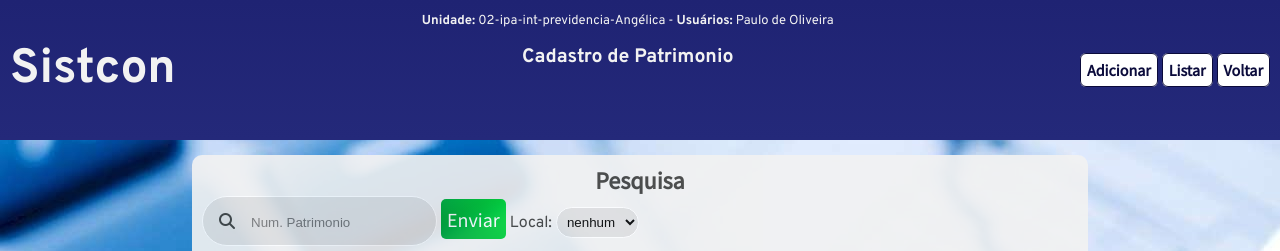
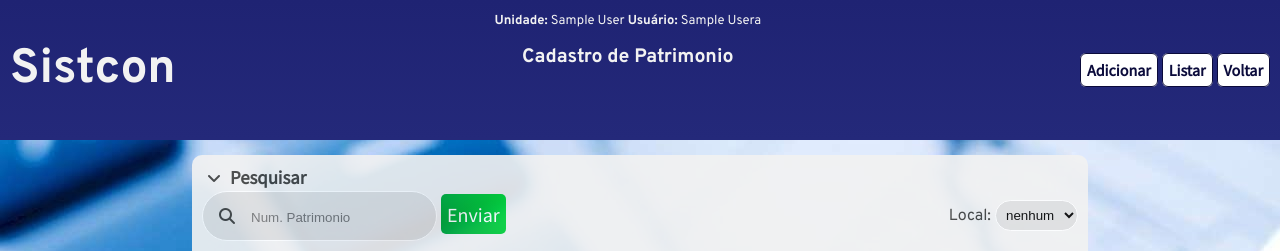
Before and after one commit to Luiz-Mtca-tech/patrimonio, a PHP site: page /table/table.php in a window 1280 px wide. Shown: the top 251 px of the page. Run offline with PHP 8.4, Linux system fonts and the light colour scheme; the visitor is signed in with stand-in values (Sample User, id 1); data that the repository does not hold is empty; classes that the project's autoload settings leave out are loaded by file name; some libraries are stand-ins or nearby versions; some web fonts are replaced.

Commit message:
fixed some problems

```diff
--- a/www/alter/alter.php
+++ b/www/alter/alter.php
@@ -4,6 +4,10 @@
     use Patrimonio\WWW\db\MysqlDataBase;
     use Patrimonio\WWW\alter\FillFormAlter;
     session_start();
+    if (!isset($_SESSION['login'])){
+        header("Location: ../index.html");
+
+    }
     $_SESSION["id"] = filter_input(INPUT_GET, "id", FILTER_SANITIZE_NUMBER_INT);
 
     $db = new MysqlDataBase("sistcon", "mysql", "root", "031957");
--- a/www/css/text.css
+++ b/www/css/text.css
@@ -1,11 +1,17 @@
 @import url('https://fonts.googleapis.com/css2?family=Kanit:wght@400;500;600;700&family=Mukta:wght@200;400&family=Overpass:wght@300;400;600;700&family=Patua+One&family=Roboto+Condensed:wght@300&family=Secular+One&family=Source+Sans+Pro:wght@200;300;400&display=swap');
 
 /* styles for some texts in the page */
-.h1-search {
+.h1 {
     color: #40403E;
     margin: 0px;
     text-align: center;
     font-family: Source Sans Pro, Arial;
+}
+.title-search {
+    color: #40403E;
+    margin: 0px;
+    font-family: Source Sans Pro, Arial;
+    display: inline;
 }
 h1.menu-title {
     color: #F2F2F2;
@@ -22,7 +28,11 @@ a {
     color: #40403E;
 }
 
-
+.tool-icon {
+    padding: 10px;
+    color: #4D508C;
+    font-size: 1.6em;
+}
 .table-icon {
     padding: 10px;
     color: #4D508C;
--- a/www/delete/add_baixa.php
+++ b/www/delete/add_baixa.php
@@ -10,7 +10,10 @@ require "../vendor/autoload.php";
 use Patrimonio\WWW\db\MysqlDataBase;
 
 session_start();
+if (!isset($_SESSION['login'])){
+    header("Location: ../index.html");
 
+}
 $db = new MysqlDataBase("sistcon", "mysql", "root", "031957");
 $id = filter_input(INPUT_POST, "patrimonio", FILTER_VALIDATE_INT);
 $data = $db->find("patrimonio" , "id = ". $id);
--- a/www/js/table.js
+++ b/www/js/table.js
@@ -35,4 +35,9 @@ $(document).ready(function(){
         })
     })
 
+    $("#hide-search").click(function(){
+        alert("clicou")
+        document.querySelector("#inputs-search-area").classList.add('hidden')
+    })
+
 })
--- a/www/php/classes/patrimonio/Patrimonio.php
+++ b/www/php/classes/patrimonio/Patrimonio.php
@@ -58,7 +58,7 @@ class Patrimonio extends MysqlDataBase {
          "pat_vlin"  => filter_input(INPUT_POST, "aqcuisicion-value", FILTER_SANITIZE_NUMBER_INT),
          "pat_vlat"  => filter_input(INPUT_POST, "actual-value", FILTER_SANITIZE_NUMBER_INT),
          "pat_foto"  => filter_input(INPUT_POST, "picture", FILTER_DEFAULT),
-         "pat_unid"  => $_SESSION["unidade"],
+         "pat_unid"  => $_SESSION["codigo-unidade"],
          "pat_dtbai" => date("Y-m-d", intval("00-00-0000")),
          "pat_motiv" => "",
          "pat_cod"   => "",
--- a/www/php/generatetablelocal.php
+++ b/www/php/generatetablelocal.php
@@ -16,6 +16,7 @@ if($local == "0"){
     $data = $db->findAll("patrimonio");
 } else {
     $data = $db->findAll("patrimonio", "pat_loca = $local");
+    $_SESSION["local"] = $local;
 }
 ?>
 <table>
--- a/www/show/show.php
+++ b/www/show/show.php
@@ -3,7 +3,11 @@ require "../vendor/autoload.php";
 
     use Patrimonio\WWW\db\MysqlDataBase;
     //use Patrimonio\WWW\alter\FillFormAlter;
+    session_start();
+    if (!isset($_SESSION['login'])){
+        header("Location: ../index.html");
 
+    }
     $id = filter_input(INPUT_GET, "id", FILTER_VALIDATE_INT);
 
     $db = new MysqlDataBase("sistcon", "mysql", "root", "031957");
@@ -55,7 +59,7 @@ $credor = $db->find("credor", "id = ".$data["pat_cred"], ["razao_social"]);
     <main>
         <section>
             <article id="title-box">
-                <h1 class="h1-search">Patrimonio nº: <? echo "legal"?></h1>
+                <h1 class="h1">Patrimonio nº: <? echo $data["pat_num"]?></h1>
             </article>
             <hr>
             <!--here will be the data-->
--- a/www/table/table.css
+++ b/www/table/table.css
@@ -10,8 +10,20 @@ body {
 section#search-area {
     padding: 10px;
 }
-span#inputs-search-area {
-    height: 50px;
+#inputs-search-area {
+    display: flex;
+}
+#hide-search {
+    /* background-color: #E0E0E0; */
+    cursor: pointer;
+}
+.hide-icon {
+    margin: auto 0px;
+    padding: 5px;
+    color: #40403E;
+}
+.hidden {
+    display: none;
 }
 span#inputs-search-area > input {
     margin: 0;
@@ -20,9 +32,14 @@ span#inputs-search-area > input {
     left: 1%;
     /*-ms-transform: translate(-50%, -50%);
     transform: translate(-50%, -50%);*/
+}
+.input-area {
+    margin: auto 0px;
+}
+.space {
+    margin: auto;
+}
 
-
-}
 /* Other part in the page, here will be the configuration of the table */
 main {
     width: 70%;
@@ -69,6 +86,15 @@ main {
     }
 
 }
+@media (max-width: 810px) {
+    #inputs-search-area {
+        display: flex;
+        flex-direction: column;
+    }
+    .input-area {
+        margin: 10px auto;
+    }
+}
 @media (max-width: 700px){
     main {
         width: 100%;
@@ -100,6 +126,7 @@ main {
     div#right {
         /*margin: 0px 0px 0px 0px;*/
     }
+
 }
 @media(max-width: 500px) {
     span#search-input {
--- a/www/table/table.php
+++ b/www/table/table.php
@@ -3,12 +3,14 @@
 use Patrimonio\WWW\alter\FillFormAlter;
 
 session_start();
+if (!isset($_SESSION['login'])){
+    header("Location: ../index.html");
+
+}
 require "../php/generatetable.php";
 require "../php/classes/alter/FillFormAlter.php";
 
-$_SESSION["unidade"] = "02";
-$fillform = new FillFormAlter();
-
+ $fillform = new FillFormAlter();
 ?>
 <!DOCTYPE html>
 <html lang="pt-br">
@@ -35,12 +37,12 @@ $fillform = new FillFormAlter();
                 <!--<img class="header-img" src="images/foto_usu3.jpg" alt="user's photo">-->
             </div>
             <div class="center" id="header-text-area">
-                <p><strong>Unidade:</strong> 02-ipa-int-previdencia-Angélica -
-                <strong>Usuários:</strong> Paulo de Oliveira</p>
+                <p><strong>Unidade:</strong> <? echo $_SESSION['unidade']?>
+                <strong>Usuário: </strong><? echo $_SESSION['login']?>a</p>
                 <h1>Cadastro de Patrimonio</h1>
             </div>
             <div id="right">
-                <a class="button-menu" href="../add/add.html">Adicionar</a>
+                <a class="button-menu" href="../add/add.php">Adicionar</a>
                 <a class="button-menu" href="#">Listar</a>
                 <a class="button-menu-back" href="../index.html ">Voltar</a>
                 <!-- <button id="adicionar"  class="button-menu">Adicionar</button>
@@ -51,10 +53,13 @@ $fillform = new FillFormAlter();
     </header>
     <main id="main-area">
         <section id="search-area">
-            <h1 class="h1-search">Pesquisa</h1>
-            <article id="inputs-search-area">
-<!--                 <label for="search-input">Num. Patrimonio</label>
- -->            <span class="">
+           <section id="hide-search">
+               <!--  <i class="fa-solid fa-sort-down hide-icon"></i> -->
+               <i class="fa-solid fa-angle-down hide-icon"></i>
+                <h3 class="title-search">Pesquisar</h3>
+           </section>
+           <article id="inputs-search-area">
+               <span class="input-area">
                     <span id="search-input" class="input-text">
                         <i class="fa-solid fa-magnifying-glass icon"></i>
                         <input id="into-search-input" class="hidden-input-text" type="number" placeholder="Num. Patrimonio" maxlength="6">
@@ -63,15 +68,17 @@ $fillform = new FillFormAlter();
                         <input id="send-search" class="button1" type="submit" value="Enviar">
                     </span>
                 </span>
-                <span class=""></span>
+                <span class="space"></span>
 
-                <span class="" id="local-search">
+                <span class="input-area" id="local-search">
                     <label for="">Local:</label>
                     <select class="input-text" id="select-local">
-                        <option value="0">nenhum</option>
-                        <? $fillform->getSelect("local", $_SESSION["local"], ["id", "loc_des"])?>
-                    </select>
+                            <option value="0">nenhum</option>
+                            <? $fillform->getSelect("local", 0, ["id", "loc_des"])?>
+                        </select>
+                    </span>
                 </span>
+
 
             </article>
         </section>
--- a/www/transf/transfer.php
+++ b/www/transf/transfer.php
@@ -3,6 +3,10 @@ require "../vendor/autoload.php";
 
     use Patrimonio\WWW\db\MysqlDataBase;
     use Patrimonio\WWW\alter\FillFormAlter;
+    session_start();
+    if (!isset($_SESSION['login'])){
+        header("Location: ../index.html");
+    }
 
     $db = new MysqlDataBase("sistcon", "mysql", "root", "031957");
     $form = new FillFormAlter();
@@ -44,7 +48,7 @@ $item = $db->find("patrimonio", "id = $id");
 </header>
 <main>
     <section>
-        <h1 class="h1-search">Tranferencia de Patrimonio</h1>
+        <h1 class="h1">Tranferencia de Patrimonio</h1>
         <article>
             <p class="hidden-p"></p>
            <p class="hidden-p">Patrimonio: <?echo $item["pat_desc"]?> - Numero: <?echo $item["pat_num"]?></p>
```
Also changed, not shown: www/add/add.php (renamed from www/add/add.html, +7 -1 lines), www/delete/delete.php (+8 -1 lines), www/index.html (+13 -11 lines), www/periodo.css (+9 -6 lines), www/php/login.php (added, +47 -0 lines). Lines whose indentation alone changed are shown as unchanged.
